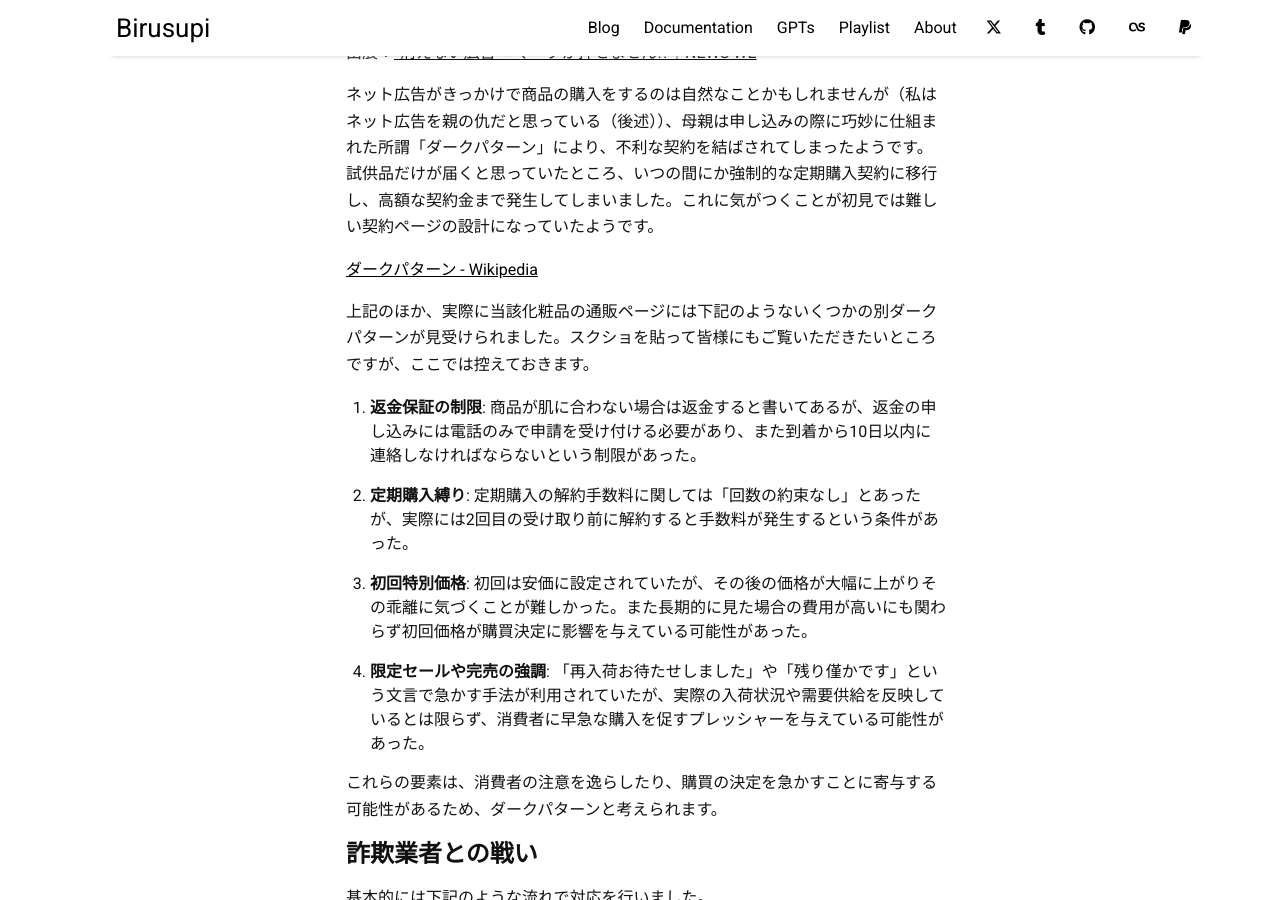
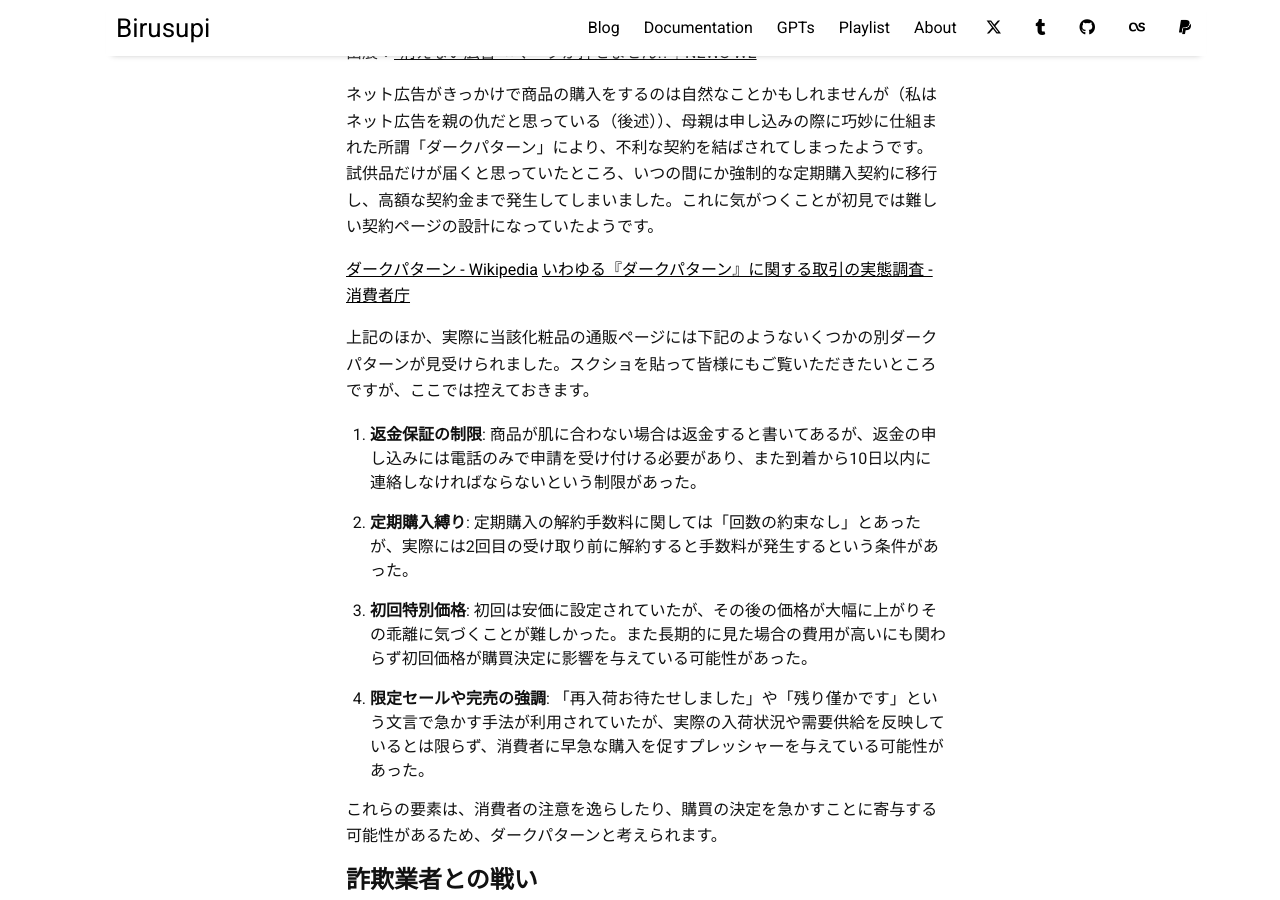
Before and after one commit to spira-unplugged/birusupi, a Jekyll site: the page built from _posts/2024-12-2-scam.md, in a window 1280 px wide and 900 px high, scrolled down 1440 px. Built offline with Jekyll 4.4.1, drawn with Linux system fonts in a browser that asks for light colours.

Commit message:
「いわゆる『ダークパターン』に関する取引の実態調査 - 消費者庁」のリンクを追加

```diff
--- a/_posts/2024-12-2-scam.md
+++ b/_posts/2024-12-2-scam.md
@@ -21,6 +21,7 @@ image: /assets/img/2024-12-2-scam/001.png
 ネット広告がきっかけで商品の購入をするのは自然なことかもしれませんが（私はネット広告を親の仇だと思っている（後述））、母親は申し込みの際に巧妙に仕組まれた所謂「ダークパターン」により、不利な契約を結ばされてしまったようです。試供品だけが届くと思っていたところ、いつの間にか強制的な定期購入契約に移行し、高額な契約金まで発生してしまいました。これに気がつくことが初見では難しい契約ページの設計になっていたようです。
 
 [ダークパターン - Wikipedia](https://ja.wikipedia.org/wiki/%E3%83%80%E3%83%BC%E3%82%AF%E3%83%91%E3%82%BF%E3%83%BC%E3%83%B3#:~:text=%E3%83%80%E3%83%BC%E3%82%AF%E3%83%91%E3%82%BF%E3%83%BC%E3%83%B3%EF%BC%88%E8%8B%B1%E8%AA%9E%3A%20Dark%20pattern,%E3%81%AB%E8%A8%AD%E8%A8%88%E3%81%95%E3%82%8C%E3%81%A6%E3%81%84%E3%82%8B%E3%80%82)
+[いわゆる『ダークパターン』に関する取引の実態調査 - 消費者庁](https://www.caa.go.jp/policies/future/icprc/research_010)
 
 上記のほか、実際に当該化粧品の通販ページには下記のようないくつかの別ダークパターンが見受けられました。スクショを貼って皆様にもご覧いただきたいところですが、ここでは控えておきます。
 
```
